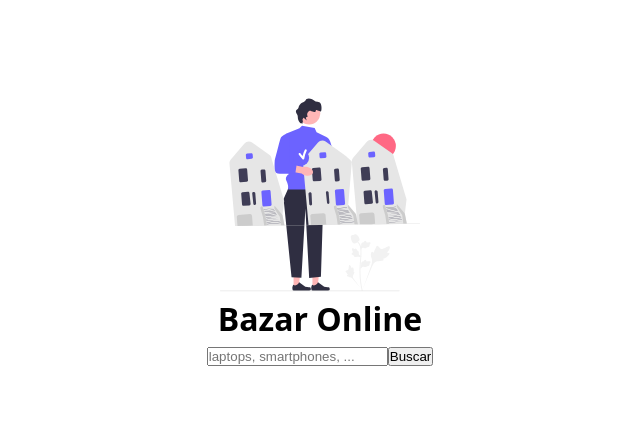
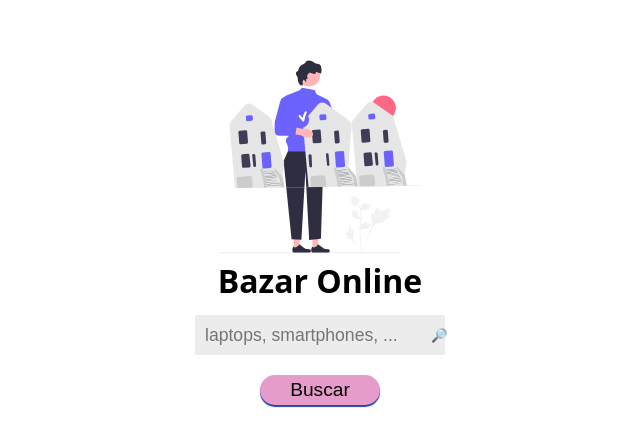
Before and after one commit to fedekrenn/bazar-universal, a React (Vite) app: page / in a window 1280 px wide. Shown: the part 169-616 px from the top of the page, without its empty margins (320-960 px from the left). Built offline with nearby package versions, Linux system fonts and the light colour scheme.

Commit message:
Update search functionality

```diff
--- a/src/App.jsx
+++ b/src/App.jsx
@@ -10,6 +10,7 @@ function App() {
         <Route path='/' element={<Home />} />
         <Route path='/items' element={<Results />} />
         <Route path='/items/:id' element={<Detail />} />
+        <Route path='*' element={<h1>404</h1>} />
       </Routes>
     </>
   )
--- a/src/components/Search/Search.jsx
+++ b/src/components/Search/Search.jsx
@@ -1,22 +1,34 @@
+import './search.css'
+import { useState } from 'react'
 import { useNavigate } from 'react-router-dom'
 
-export default function Search() {
+export default function Search({ showButton }) {
+  const [searchParams, setSearchParams] = useState('')
+
   const navigate = useNavigate()
 
   const handleSearch = (e) => {
     e.preventDefault()
-    const category = e.currentTarget.searchCategory.value.trim()
 
-    if (!category) return
-    if (category.length < 3) return alert('La búsqueda debe tener al menos 3 caracteres')
+    if (!searchParams) return
+    if (searchParams.length < 3) return alert('La búsqueda debe tener al menos 3 caracteres')
 
-    navigate(`/items?search=${category}`)
+    navigate(`/items?search=${searchParams.trim()}`)
   }
 
   return (
-    <form onSubmit={handleSearch}>
-      <input type='text' name='searchCategory' placeholder='laptops, smartphones, ...' />
-      <button type='submit'>Buscar</button>
-    </form>
+    <>
+      <form className='search-product' onSubmit={handleSearch}>
+        <input
+          type='text'
+          name='searchCategory'
+          placeholder='laptops, smartphones, ...'
+          value={searchParams}
+          onChange={(e) => setSearchParams(e.target.value)}
+        />
+        <button type='submit'>🔎</button>
+      </form>
+      {showButton && <button className='btn' onClick={handleSearch}>Buscar</button>}
+    </>
   )
 }
--- /dev/null
+++ b/src/components/Search/search.css
@@ -0,0 +1,30 @@
+.search-product {
+  margin-top: 10px;
+  background-color: #ececec;
+  padding: 5px 10px;
+  border-radius: 3px;
+  display: flex;
+  align-items: center;
+  justify-content: space-between;
+  width: 250px;
+  height: 40px;
+}
+
+.search-product input {
+  border: none;
+  background-color: transparent;
+  font-size: 1.1em;
+}
+
+.search-product input:focus {
+  outline: none;
+}
+
+.search-product button {
+  border: none;
+  background-color: transparent;
+}
+
+.search-product + .btn{
+  margin-top: 20px;
+}
--- a/src/index.css
+++ b/src/index.css
@@ -51,3 +51,17 @@ li {
   border-radius: 50%;
   object-fit: cover;
 }
+
+.btn {
+  font-size: 1.2em;
+  background-color: #E59CCA;
+  width: 120px;
+  height: 30px;
+  border-radius: 40px;
+  border: none;
+  box-shadow: 0px 2px 1px #2743A9;
+}
+
+.btn:hover {
+  cursor: pointer;
+}
--- a/src/pages/Home/Home.jsx
+++ b/src/pages/Home/Home.jsx
@@ -10,7 +10,7 @@ export default function Home() {
     <main className='home'>
       <img src={logo} alt='Logo principal de la página' />
       <h1>Bazar Online</h1>
-      <Search />
+      <Search showButton />
     </main>
   )
 }
```
Also changed, not shown: .eslintrc.cjs.
